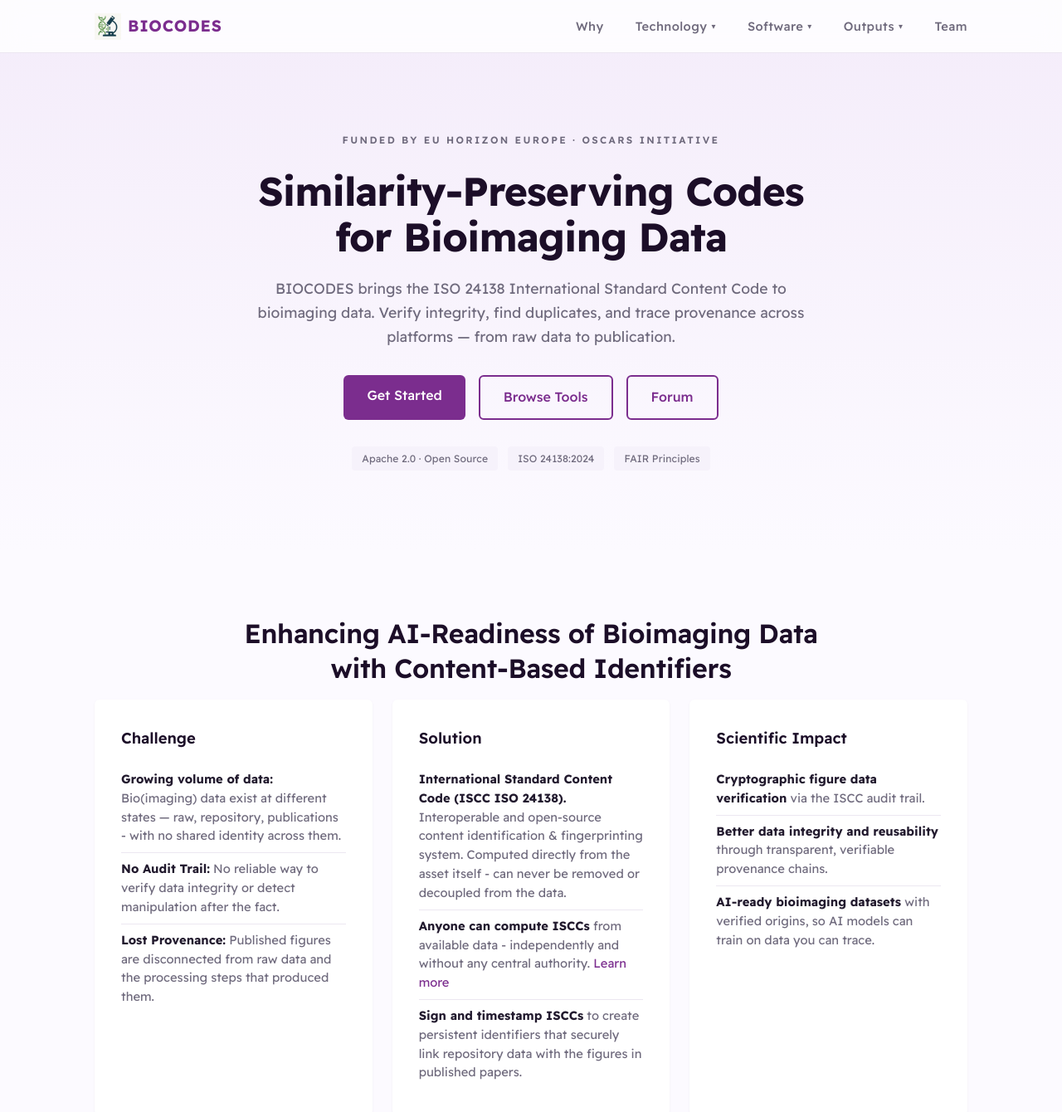
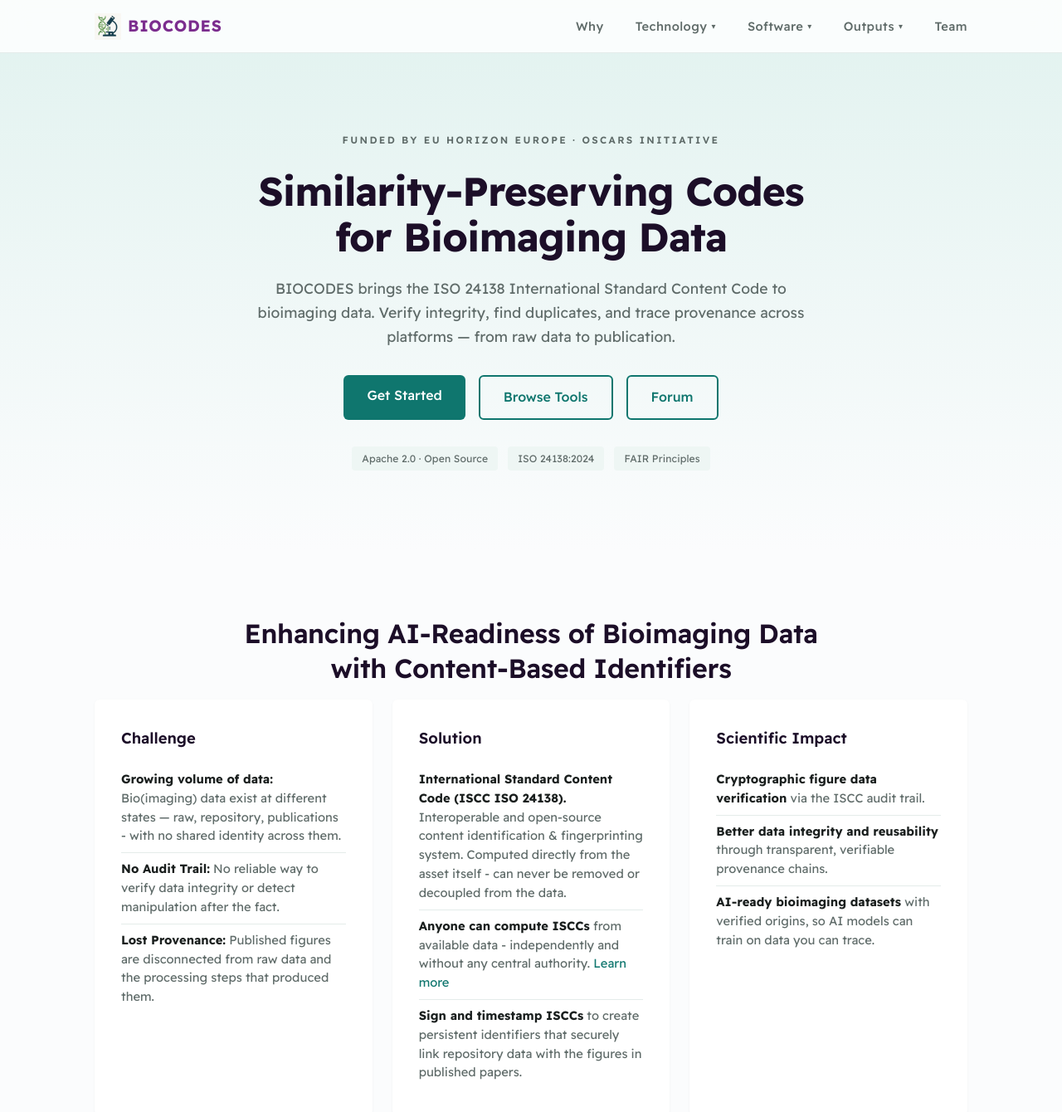
Before and after one commit to bio-codes/bio-codes.github.io, a Jekyll site: the page built from index.html, in a window 1280 px wide and 1400 px high. Shown: the top 1340 px of the window at 83% size. Built offline with Jekyll 4.4.1, drawn with Linux system fonts in a browser that asks for light colours.

Commit message:
style(design): plum + teal scheme with hover-float
- New duotone: plum (#7B2D8E) stays the brand anchor (logo, dark panels,
  ISCC-ID diagram); teal becomes the interactive accent (buttons, links,
  badges, hovers) on cooler neutrals
- Accessible teal: #0f766e working accent (~5.3:1 on white); bright aqua
  (#2dd4bf) reserved for the glowing IMAGEWALK viz on the dark panel
- Hover-float on all cards (challenge, feature, tool, integration, team,
  iscc-bio, presentation/publication): lift + soft shadow growth
- Hero wash shifts from lilac to a soft teal-mint; primary buttons lift on hover

Co-Authored-By: Claude Opus 4.8 (1M context) <noreply@anthropic.com>

```diff
--- a/assets/css/style.css
+++ b/assets/css/style.css
@@ -19,16 +19,19 @@
 
 /* ── Variables ─────────────────────────────────────────────────── */
 :root {
-  --color-bg: #fcfaff;
-  --color-bg-alt: #f6f2fb;
-  --color-text: #221a2e;
-  --color-text-light: #6f6a7d;
-  --color-accent: #7B2D8E;
-  --color-accent-hover: #5e1d6e;
-  --color-accent-light: rgba(123, 45, 142, 0.06);
-  --color-teal: #2a9d8f;
+  --color-bg: #fbfcfd;
+  --color-bg-alt: #eef6f4;
+  --color-text: #1a1f1e;
+  --color-text-light: #5f6b69;
+  --color-accent: #0f766e;
+  --color-accent-hover: #0c5f58;
+  --color-accent-light: rgba(15, 118, 110, 0.10);
+  --color-brand: #7B2D8E;
+  --color-brand-hover: #5e1d6e;
+  --color-brand-light: rgba(123, 45, 142, 0.07);
+  --color-teal: #14b8a6;
   --color-green: #6db82e;
-  --color-border: #ece7f1;
+  --color-border: #e4ecea;
   --color-card: #ffffff;
   --color-dark-panel: #1c0e28;
   --color-ink: #1c0e28;
@@ -113,7 +116,7 @@ ul {
 .nav-logo {
   font-size: 1.2rem;
   font-weight: 700;
-  color: var(--color-accent);
+  color: var(--color-brand);
   letter-spacing: 0.04em;
   display: flex;
   align-items: center;
@@ -128,7 +131,7 @@ ul {
 }
 
 .nav-logo:hover {
-  color: var(--color-accent-hover);
+  color: var(--color-brand-hover);
 }
 
 .nav-menu {
@@ -244,7 +247,7 @@ ul {
 .hero {
   padding: 160px 0 96px;
   text-align: center;
-  background: linear-gradient(180deg, #f4ecfa 0%, var(--color-bg) 100%);
+  background: linear-gradient(180deg, #e1f2ef 0%, var(--color-bg) 100%);
 }
 
 .hero-eyebrow {
@@ -308,7 +311,7 @@ ul {
   font-size: 1rem;
   font-weight: 500;
   font-family: var(--font-stack);
-  transition: background 0.2s, color 0.2s, box-shadow 0.2s;
+  transition: background 0.2s, color 0.2s, box-shadow 0.25s, transform 0.25s;
   cursor: pointer;
   border: none;
 }
@@ -321,7 +324,8 @@ ul {
 .btn-primary:hover {
   background: var(--color-accent-hover);
   color: #fff;
-  box-shadow: 0 4px 16px rgba(123, 45, 142, 0.25);
+  transform: translateY(-2px);
+  box-shadow: 0 10px 24px rgba(20, 184, 166, 0.30);
 }
 
 .btn-outline {
@@ -392,6 +396,12 @@ ul {
   border-radius: var(--radius);
   padding: 32px;
   box-shadow: var(--shadow);
+  transition: transform 0.28s ease, box-shadow 0.28s ease;
+}
+
+.challenge-card:hover {
+  transform: translateY(-6px);
+  box-shadow: 0 18px 38px rgba(28, 14, 40, 0.13);
 }
 
 .challenge-challenge,
@@ -544,6 +554,13 @@ ul {
   border-radius: var(--radius);
   padding: 24px 20px;
   text-align: left;
+  transition: transform 0.28s ease, box-shadow 0.28s ease, background 0.28s ease;
+}
+
+.feature-card:hover {
+  transform: translateY(-6px);
+  background: var(--color-card);
+  box-shadow: 0 18px 38px rgba(28, 14, 40, 0.12);
 }
 
 .feature-icon {
@@ -577,6 +594,12 @@ ul {
   border-radius: var(--radius);
   padding: 32px;
   box-shadow: var(--shadow);
+  transition: transform 0.28s ease, box-shadow 0.28s ease;
+}
+
+.tool-card:hover {
+  transform: translateY(-6px);
+  box-shadow: 0 18px 38px rgba(28, 14, 40, 0.13);
 }
 
 .tool-header {
@@ -720,6 +743,12 @@ ul {
   border-radius: var(--radius);
   padding: 28px;
   box-shadow: var(--shadow);
+  transition: transform 0.28s ease, box-shadow 0.28s ease;
+}
+
+.integration-card:hover {
+  transform: translateY(-6px);
+  box-shadow: 0 18px 38px rgba(28, 14, 40, 0.13);
 }
 
 .integration-planned {
@@ -966,6 +995,12 @@ ul {
   border-radius: var(--radius);
   padding: 32px;
   box-shadow: var(--shadow);
+  transition: transform 0.28s ease, box-shadow 0.28s ease;
+}
+
+.team-group:hover {
+  transform: translateY(-6px);
+  box-shadow: 0 18px 38px rgba(28, 14, 40, 0.13);
 }
 
 .team-group-name {
@@ -1083,6 +1118,12 @@ ul {
   border: none;
   border-radius: var(--radius);
   box-shadow: var(--shadow);
+  transition: transform 0.28s ease, box-shadow 0.28s ease;
+}
+
+.iscc-bio-highlight:hover {
+  transform: translateY(-6px);
+  box-shadow: 0 18px 38px rgba(28, 14, 40, 0.13);
 }
 
 .iscc-bio-highlight-title {
@@ -1112,14 +1153,15 @@ ul {
   padding: 32px;
   border-radius: var(--radius);
   background: var(--color-ink);
-  border: 1px solid rgba(201, 138, 219, 0.18);
-  transition: box-shadow 0.3s;
+  border: 1px solid rgba(45, 212, 191, 0.2);
+  transition: box-shadow 0.3s, transform 0.3s;
   width: 100%;
   max-width: 380px;
 }
 
 .iscc-bio-viz-link:hover {
-  box-shadow: 0 10px 40px rgba(28, 14, 40, 0.35);
+  transform: translateY(-6px);
+  box-shadow: 0 18px 44px rgba(28, 14, 40, 0.4);
 }
 
 .iscc-bio-viz-graphic {
@@ -1134,27 +1176,27 @@ ul {
   height: 80px;
   top: 30px;
   left: 60px;
-  border: 2px solid rgba(201, 138, 219, 0.65);
+  border: 2px solid rgba(45, 212, 191, 0.6);
   border-radius: 4px;
-  background: rgba(201, 138, 219, 0.06);
+  background: rgba(45, 212, 191, 0.06);
   transform: perspective(400px) rotateX(20deg) rotateY(-25deg);
-  box-shadow: 0 0 24px rgba(201, 138, 219, 0.18);
+  box-shadow: 0 0 26px rgba(45, 212, 191, 0.22);
 }
 
 .viz-cube::before {
   content: '';
   position: absolute;
   inset: 12px;
-  border: 1.5px solid rgba(184, 165, 200, 0.5);
+  border: 1.5px solid rgba(94, 234, 212, 0.45);
   border-radius: 2px;
-  background: rgba(184, 165, 200, 0.05);
+  background: rgba(94, 234, 212, 0.05);
 }
 
 .viz-cube::after {
   content: '';
   position: absolute;
   inset: 24px;
-  background: rgba(201, 138, 219, 0.16);
+  background: rgba(45, 212, 191, 0.18);
   border-radius: 1px;
 }
 
@@ -1166,9 +1208,9 @@ ul {
   height: 120px;
   border: none;
   background:
-    linear-gradient(135deg, transparent 20%, rgba(201, 138, 219, 0.22) 20%, rgba(201, 138, 219, 0.22) 21%, transparent 21%),
-    linear-gradient(45deg, transparent 45%, rgba(201, 138, 219, 0.16) 45%, rgba(201, 138, 219, 0.16) 46%, transparent 46%),
-    linear-gradient(135deg, transparent 55%, rgba(201, 138, 219, 0.12) 55%, rgba(201, 138, 219, 0.12) 56%, transparent 56%);
+    linear-gradient(135deg, transparent 20%, rgba(45, 212, 191, 0.22) 20%, rgba(45, 212, 191, 0.22) 21%, transparent 21%),
+    linear-gradient(45deg, transparent 45%, rgba(45, 212, 191, 0.16) 45%, rgba(45, 212, 191, 0.16) 46%, transparent 46%),
+    linear-gradient(135deg, transparent 55%, rgba(45, 212, 191, 0.12) 55%, rgba(45, 212, 191, 0.12) 56%, transparent 56%);
   pointer-events: none;
 }
 
@@ -1180,7 +1222,7 @@ ul {
   font-size: 0.7rem;
   font-weight: 700;
   letter-spacing: 0.05em;
-  color: var(--color-ink-text);
+  color: #7fe9d9;
 }
 
 .viz-label-z {
@@ -1202,18 +1244,18 @@ ul {
   font-family: var(--font-stack);
   font-size: 0.82rem;
   font-weight: 500;
-  color: var(--color-ink-text);
+  color: #aef2e7;
   letter-spacing: 0.02em;
   padding: 8px 20px;
-  border: 1px solid rgba(201, 138, 219, 0.35);
+  border: 1px solid rgba(45, 212, 191, 0.4);
   border-radius: 4px;
-  background: rgba(201, 138, 219, 0.08);
+  background: rgba(45, 212, 191, 0.1);
   transition: all 0.2s;
 }
 
 .iscc-bio-viz-link:hover .iscc-bio-viz-cta {
-  border-color: rgba(201, 138, 219, 0.7);
-  background: rgba(201, 138, 219, 0.16);
+  border-color: rgba(45, 212, 191, 0.75);
+  background: rgba(45, 212, 191, 0.2);
   color: #fff;
 }
 
@@ -1240,11 +1282,12 @@ ul {
   display: flex;
   flex-direction: column;
   box-shadow: var(--shadow);
-  transition: box-shadow 0.2s;
+  transition: transform 0.28s ease, box-shadow 0.28s ease;
 }
 
 .pres-card:hover {
-  box-shadow: 0 6px 24px rgba(28, 14, 40, 0.1);
+  transform: translateY(-6px);
+  box-shadow: 0 18px 38px rgba(28, 14, 40, 0.13);
 }
 
 .pres-preview {
```
